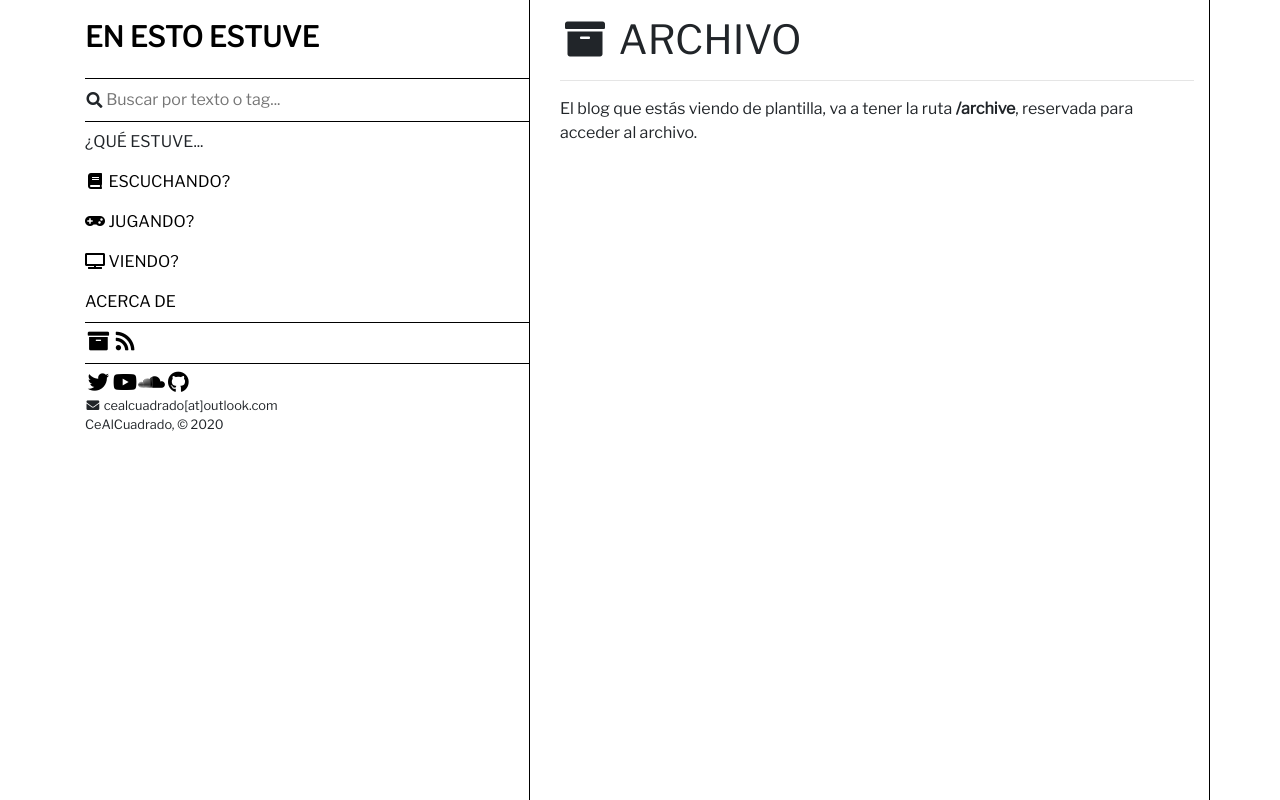
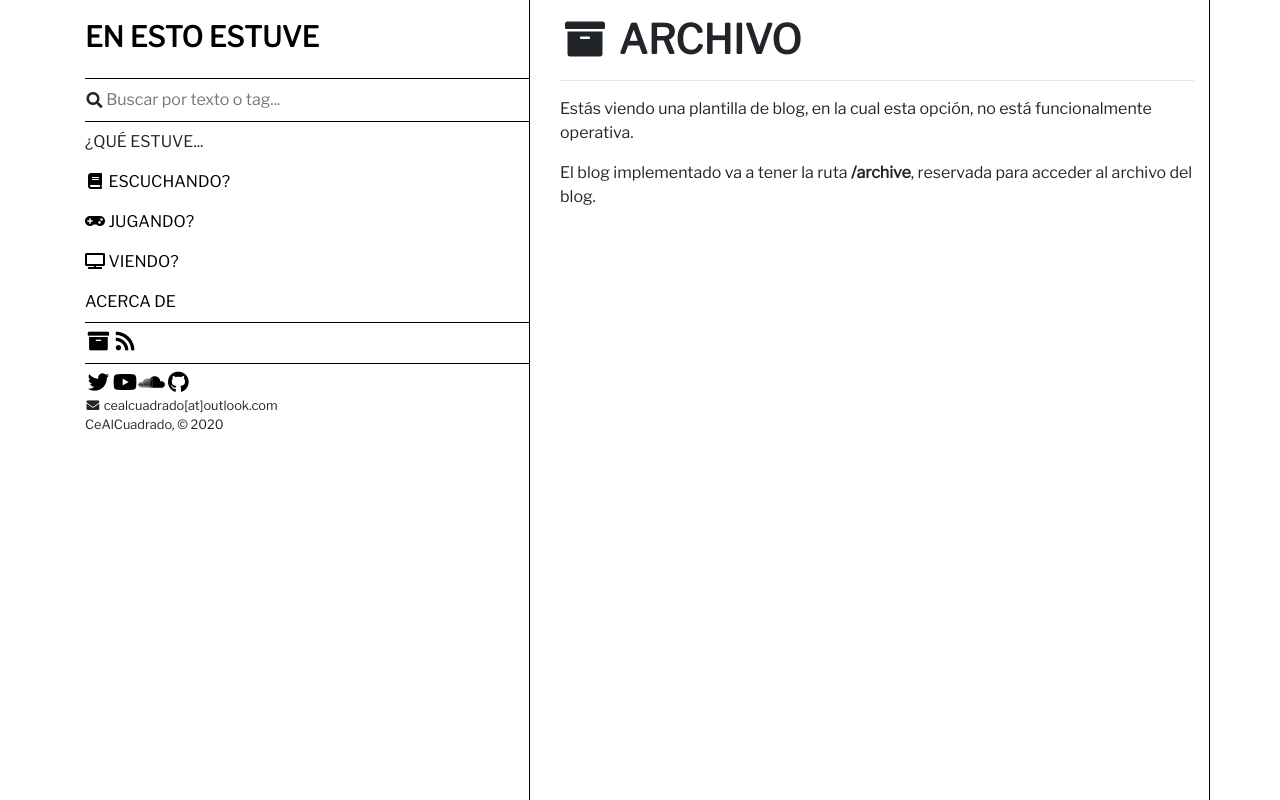
Before and after one commit to cealcuadrado/enestoestuveapp, an Angular app: page /archive in a window 1280 px wide. Built offline with nearby package versions, Linux system fonts and the light colour scheme.

Commit message:
Apariencia definitiva para las vistas principales de los módulos Archive y RSS

```diff
--- a/src/app/archive/archive.component.html
+++ b/src/app/archive/archive.component.html
@@ -1,7 +1,9 @@
-<h1 class="text-uppercase">
+<h1 class="text-uppercase font-weight-bold">
   <i class="fas fa-archive fa-fw"></i> Archivo
 </h1>
 
 <hr/>
 
-<p>El blog que estás viendo de plantilla, va a tener la ruta <strong>/archive</strong>, reservada para acceder al archivo.</p>
+<p>Estás viendo una plantilla de blog, en la cual esta opción, no está funcionalmente operativa.</p>
+
+<p>El blog implementado va a tener la ruta <strong>/archive</strong>, reservada para acceder al archivo del blog.</p>
--- a/src/app/rss/rss.component.html
+++ b/src/app/rss/rss.component.html
@@ -1,7 +1,9 @@
-<h1 class="text-uppercase">
+<h1 class="text-uppercase font-weight-bold">
   <i class="fas fa-rss"></i> RSS
 </h1>
 
 <hr>
 
-<p>El blog que estás viendo de plantilla, va a tener la ruta <strong>/rss</strong>, reservada para acceder al feed de RSS.</p>
+<p>Estás viendo una plantilla de blog, en la cual esta opción, no está funcionalmente operativa.</p>
+
+<p>El blog implementado va a tener la ruta <strong>/rss</strong>, reservada para acceder al feed de RSS del blog.</p>
```
